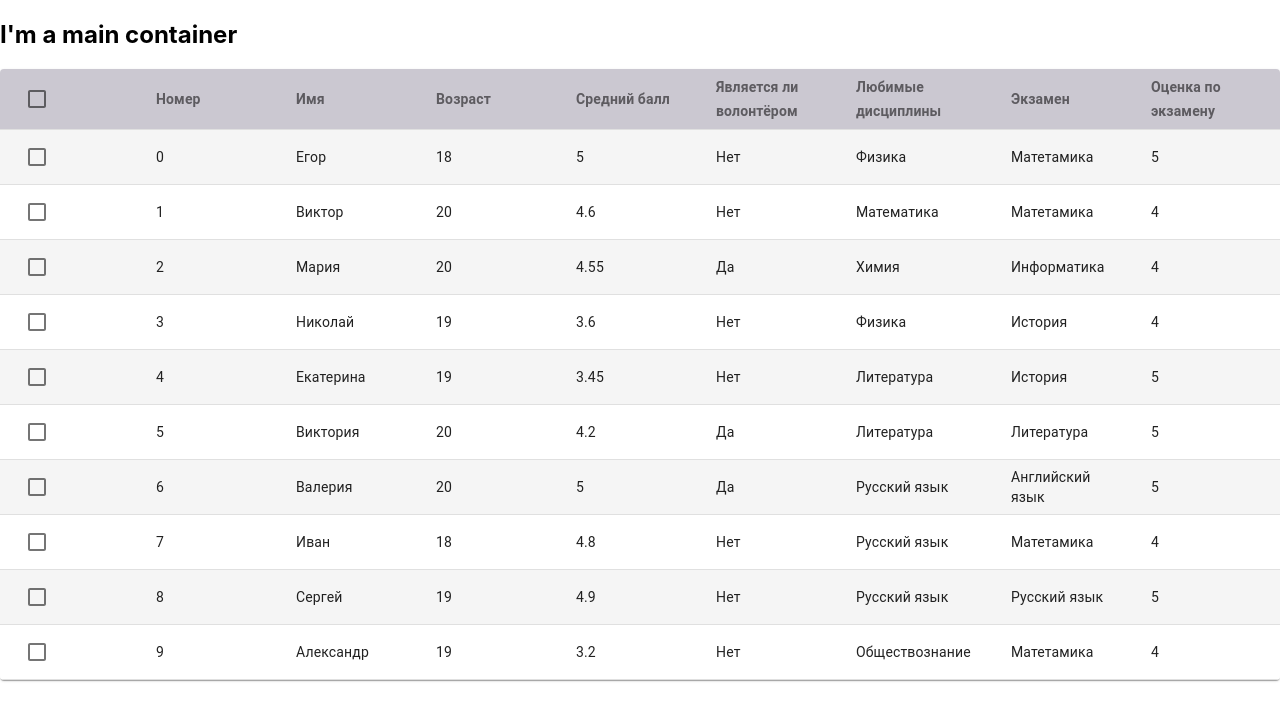
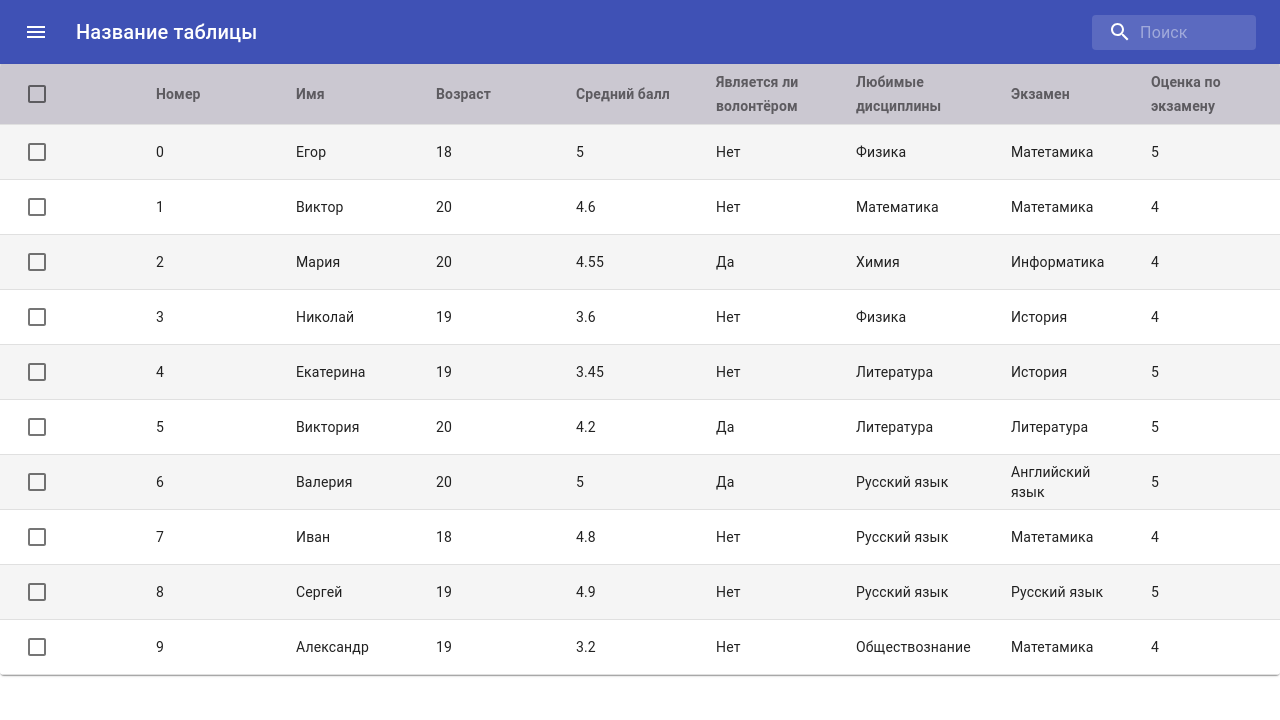
Before and after one commit to DanOneGG/react-json-parser, a React (Create React App) app: page / in a window 1280 px wide. Shown: the top 720 px of the page. Built offline with nearby package versions, Linux system fonts and the light colour scheme.

Commit message:
Частично добавлен контейнер для таблицы

```diff
--- a/src/containers/Main/Main.tsx
+++ b/src/containers/Main/Main.tsx
@@ -1,12 +1,106 @@
+import AppBar from '@material-ui/core/AppBar';
+import IconButton from '@material-ui/core/IconButton';
+import InputBase from '@material-ui/core/InputBase';
+import Toolbar from '@material-ui/core/Toolbar';
+import Typography from '@material-ui/core/Typography';
+import { createStyles, fade, Theme, makeStyles } from '@material-ui/core/styles';
+import MenuIcon from '@material-ui/icons/Menu';
+import SearchIcon from '@material-ui/icons/Search';
 import React from 'react';
 
-import Table from '@components/Table/DataTable';
+import DataTable from '@components/Table/DataTable';
+
+const useStyles = makeStyles((theme: Theme) =>
+createStyles({
+  root: {
+    flexGrow: 1,
+  },
+  menuButton: {
+    marginRight: theme.spacing(2),
+  },
+  title: {
+    flexGrow: 1,
+    display: 'none',
+    [theme.breakpoints.up('sm')]: {
+      display: 'block',
+    },
+  },
+  search: {
+    position: 'relative',
+    borderRadius: theme.shape.borderRadius,
+    backgroundColor: fade(theme.palette.common.white, 0.15),
+    '&:hover': {
+      backgroundColor: fade(theme.palette.common.white, 0.25),
+    },
+    marginLeft: 0,
+    width: '100%',
+    [theme.breakpoints.up('sm')]: {
+      marginLeft: theme.spacing(1),
+      width: 'auto',
+    },
+  },
+  searchIcon: {
+    padding: theme.spacing(0, 2),
+    height: '100%',
+    position: 'absolute',
+    pointerEvents: 'none',
+    display: 'flex',
+    alignItems: 'center',
+    justifyContent: 'center',
+  },
+  inputRoot: {
+    color: 'inherit',
+  },
+  inputInput: {
+    padding: theme.spacing(1, 1, 1, 0),
+    paddingLeft: `calc(1em + ${theme.spacing(4)}px)`,
+    transition: theme.transitions.create('width'),
+    width: '100%',
+    [theme.breakpoints.up('sm')]: {
+      width: '12ch',
+      '&:focus': {
+        width: '20ch',
+      },
+    },
+  },
+}),
+);
 
 function Main(): React.ReactElement {
+  const classes = useStyles();
+
   return (
-    <div>
-      <h2>I&apos;m a main container</h2>
-      <Table/>
+    <div className={classes.root}>
+      <AppBar position="static">
+        <Toolbar>
+          <IconButton
+            edge="start"
+            className={classes.menuButton}
+            color="inherit"
+            aria-label="open drawer"
+          >
+            <MenuIcon />
+          </IconButton>
+          <Typography className={classes.title} variant="h6" noWrap>
+            Название таблицы
+          </Typography>
+          <div className={classes.search}>
+            <div className={classes.searchIcon}>
+              <SearchIcon />
+            </div>
+            <InputBase
+              placeholder="Поиск"
+              classes={{
+                root: classes.inputRoot,
+                input: classes.inputInput,
+              }}
+              inputProps={{ 'aria-label': 'search' }}
+            />
+          </div>
+        </Toolbar>
+      </AppBar>
+
+      <DataTable/>
     </div>
   );
 }
```
